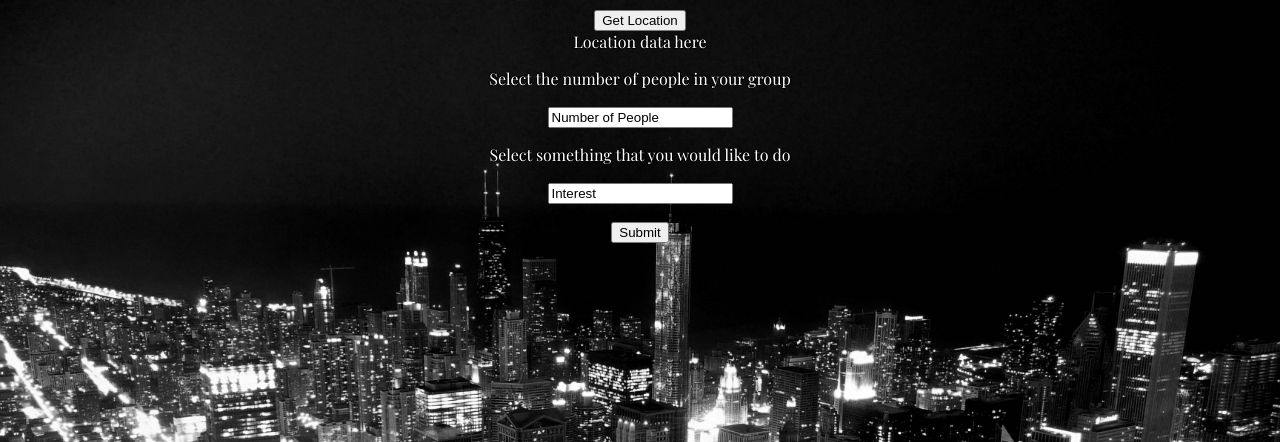
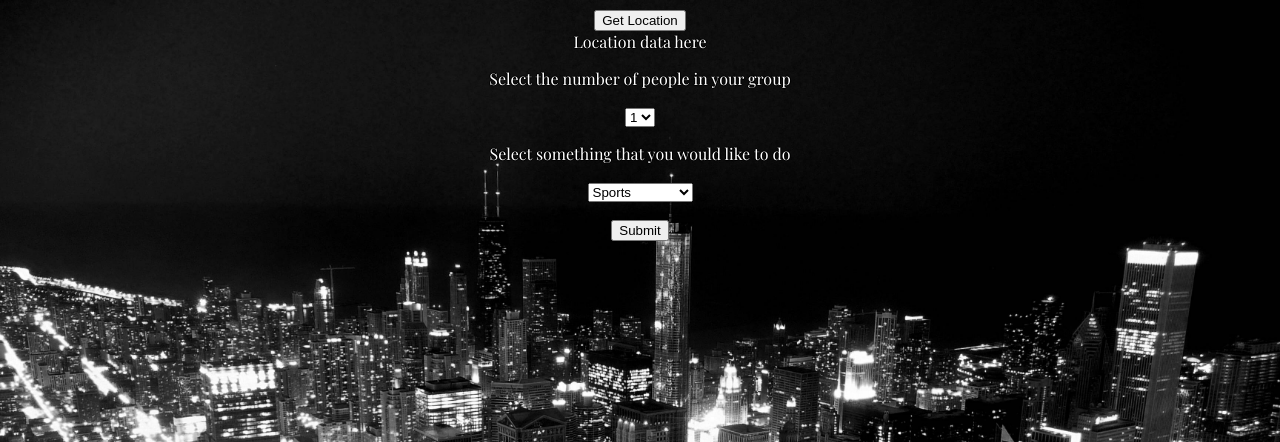
Before and after one commit to GeneralOneill/event-coordinator, a Python web app: template event-coordinator-15-08/templates/main.html in a window 1280 px wide. Shown: the top 442 px of the page. Run offline with Jinja, Linux system fonts and the light colour scheme; the template is opened without the code that fills it, so the values that code supplies are empty.

Commit message:
fixed buggy drop down menu

```diff
--- a/event-coordinator-15-08/templates/main.html
+++ b/event-coordinator-15-08/templates/main.html
@@ -13,21 +13,23 @@
     <form method="get" action="selections">
       <div id="form_backdrop">
         <p>Select the number of people in your group</P>
-        <input list="number_of_people" value="Number of People" name="number_of_people">
+        <select list="number_of_people" value="Number of People" name="number_of_people">
         <datalist id="number_of_people">
-          <option value="1">
-          <option value="2">
-          <option value="3">
-          <option value="4">
+          <option value="1">1</option>
+          <option value="2">2</option>
+          <option value="3">3</option>
+          <option value="4">4</option>
         </datalist>
+      </select>
       <p>Select something that you would like to do</p>
-      <input list="interest" value="Interest" name="interest">
+      <select list="interest" value="Interest" name="interest">
       <datalist id="interest">
-        <option value="Sports">
-        <option value="Entertainment">
-        <option value="Recreation">
-        <option value="Food">
+        <option value="Sports">Sports</option>
+        <option value="Entertainment">Entertainment</option>
+        <option value="Recreation">Recreation</option>
+        <option value="Food">Food</option>
       </datalist>
+    </select>
     </div>
       <p><input type="submit" >
     </form>
```
Also changed, not shown: 1 other file.
